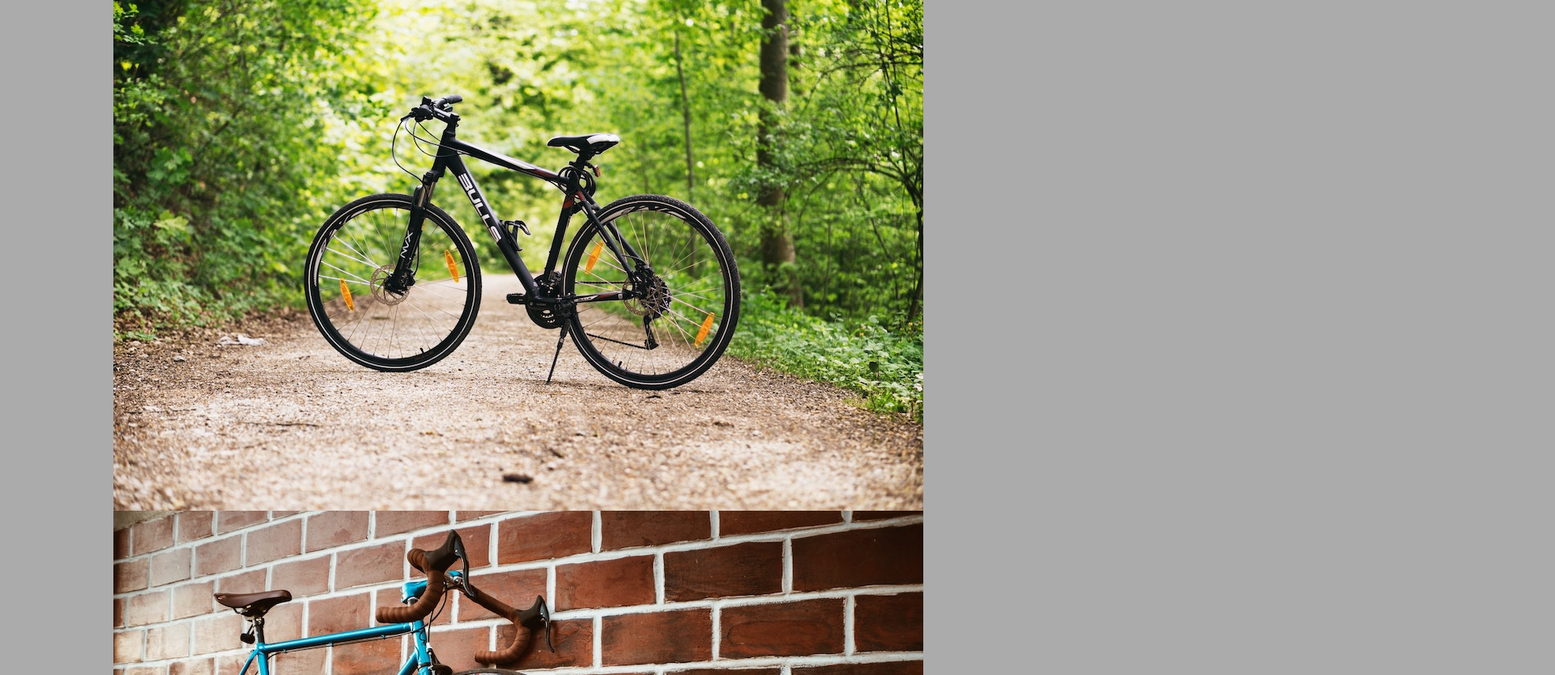
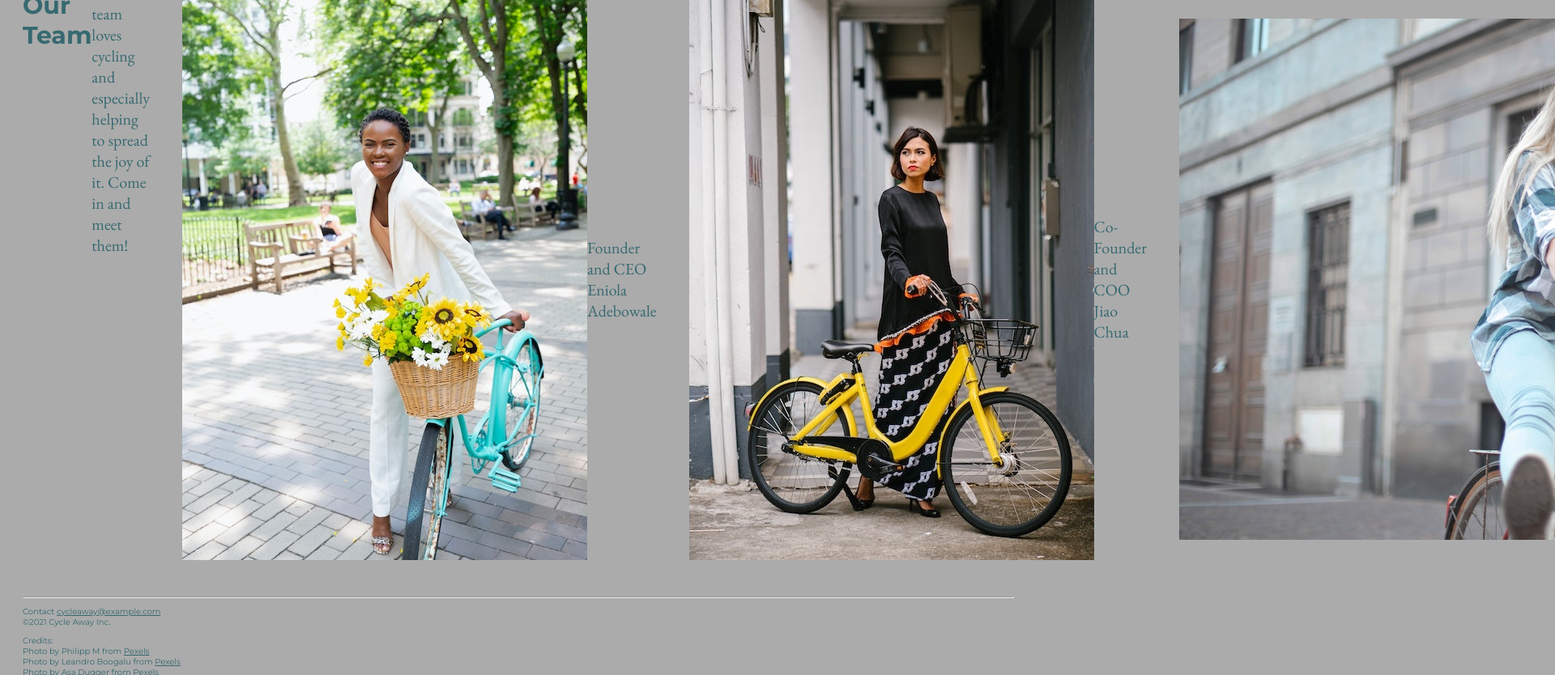
Before and after one commit to TechnoMom/cohomepage, a plain HTML site: page index.html in a window 1280 px wide. Shown: the part 1966-2800 px from the top of the page at 81% size, 1920 px wide, since content can reach past the window. Drawn offline with nearby package versions, Linux system fonts and the light colour scheme.

Commit message:
Update index and stylesheet

```diff
--- a/index.html
+++ b/index.html
@@ -20,62 +20,66 @@
   <div id="about">
   <h3>About Us</h3>
 <p>
-  We've been in cycling for over twenty years! Whether you're looking for a traditional bicyle or an electric bike, we've got it or we'll get it. Come see us today!
+  We've been in cycling for over twenty years. Whether you're looking for a traditional bicyle or an electric bike, a child's first bike or your ride for a triathalon, we've got it or we'll get it. Come see us today!
 </p>
 <div class="training">
   <img src='./images/pexels-lgh-1005803.jpg' alt='Man in a peach shirt helping a young girl on a yellow bike learn to ride'>
 </div>
 </div>
-<div id="bikes"></div>
+<div id="bikesection"></div>
 <h3>Bikes</h3>
 <p>We have many brands and types of bicycles. Come in and we'll help you choose the best bike for you!</p>
 <div class="bikes">
-  <div class="bikerow">
-  <div id='bike1'>
+  <div class='bike'>
 <img src="./images/pexels-pixabay-276517.jpg" alt="Black bike against a white wall and a wooden floor">
 </div>
-<div id='bike2'>
+<div class='bike'>
   <img src="./images/pexels-philipp-m-100582.jpeg" alt="Black bike on a path through the forest">
   </div>
-<div id='bike3'>
+  <div class='bike'>
 <img src="./images/pexels-leandro-boogalu-1149601.jpg" alt="Blue bike against a brick wall">
-
 </div>
 </div>
 </div>
 
-</div>
-
-<div id="team">
+<div id="teamsection">
 <h3>Our Team</h3>
 <p>
 Our team loves cycling and especially helping to spread the joy of it. Come in and meet them!
 </p>
 <div  class="team">
-<div class="teamrow">
-  <div id='team1'>
+  <div class='teammember'>
 <img src='./images/pexels-asa-dugger-1638749.jpg' alt='Smiling, dark-skinned woman wearing an off-white suit and holding a turquoise bike with a basket of sunflowers'>
 <figcaption>Founder and CEO Eniola Adebowale</figcaption>
 </div>
 
-<div id='team2'>
+<div class='teammember'>
   <img src='./images/pexels-mentatdgt-1112627.jpg' alt='Chinese woman looking to her right, wearing a black tunic and black and white graphic print skirt standing behind a yellow e-bike'>
   <figcaption>Co-Founder and COO Jiao Chua</figcaption>
 </div>
-</div>
-<br>
-<div class="teamrow">
-<div id='team3'>
+
+<div class='teammember'>
   <img src='./images/pexels-andrea-piacquadio-3752928.jpg' alt='Light-skinned woman with blonde hair wearing a plaid shirt and jeans, riding a red bicycle with her feet held out to the sides and her mouth wide open'>
   <figcaption>CTO Gemma Vidóssi</figcaption>
 </div>
 </div>
-
-</div>
 </div>
 </main>
 <footer>
-
+  <hr>
+<p>
+  Contact <a href="mailto:cycleaway@example.com">cycleaway@example.com</a><br>
+  &copy;2021 Cycle Away Inc.<br>
+</p>
+<p>
+  Credits:<br>
+  Photo by Philipp M from <a href="https://www.pexels.com/">Pexels</a><br>
+  Photo by Leandro Boogalu from <a href="https://www.pexels.com/">Pexels</a><br>
+  Photo by Asa Dugger from <a href="https://www.pexels.com/">Pexels</a><br>
+  Photo by mentatdgt from <a href="https://www.pexels.com/">Pexels</a><br>
+  Photo by Andrea Piacquadio from <a href="https://www.pexels.com/">Pexels</a><br>
+  Photo by Lgh_9 from <a href="https://www.pexels.com/">Pexels</a>
+</p>
 </footer>
   </body>
 </html>
--- a/styles.css
+++ b/styles.css
@@ -8,14 +8,17 @@ html {
 }
 
 .nav {
-    display: flex;
+    display: inline-flex;
     justify-content: space-around;
-    margin 0 10%;
+    margin: 0 10%;
+    width: 100%;
 }
 
 .nav p {
    display: inline-block;
    padding: 10px 10px;
+   font-family: 'Montserrat', sans-serif;
+   font-size: 1.5rem;
 }
 
 a {
@@ -44,56 +47,68 @@ h3 {
 .training {
     display: flex;
     justify-content: space-around;
-    margin-left: auto;
-    margin-right: auto;
+    margin: auto;
     flex-direction: row;
+    float: right;
+}
+
+.training .img {
     height: auto;
     width: auto;
-    overflow: hidden;
-    max-width: 1000px;
+    margin: 20px;
+    padding: 20px;
 }
 
-.teamrow {
-    display: inline-flex;
-    flex-direction: row;
-    justify-content: space-between;
+#bikesection {
+    display: flex;
 }
 
 .bikes {
-    display: flex;
+    display: inline-flex;
+    margin: auto;
+    padding: 20px;
+    flex-direction: row;
+    flex-wrap: nowrap;
     justify-content: space-around;
-    margin-left: auto;
-    margin-right: auto;
-    flex-direction: row;
+    align-items: center;
     height: auto;
     width: auto;
-    overflow: hidden;
-    flex-wrap: nowrap;
-    flex-shrink: 2;
-    max-width: 1000px;
 }
 
-.teamrow {
-    display: inline-flex;
-    flex-direction: row;
-    justify-content: space-between;
+.bike {
+    display: flex;
+    height: auto;
+    width: auto;
+    padding: 20px;
+}
+
+#teamsection {
+    display: flex;
 }
 
 .team {
-    display: flex;
+    display: inline-flex;
+    margin: auto;
+    flex-direction: row;
+    padding: 20px;
     justify-content: space-around;
-    align-items: center;
-    margin-left: auto;
-    margin-right: auto;
-    flex-direction: row;
+    align-items:center;
+}
+
+.teammember {
+    display: inline-flex;
     height: auto;
     width: auto;
-    overflow: hidden;
-    flex-shrink: 2;
+    padding: 20px;
+    justify-content: space-around;
+    align-items:center;
 }
 
-.teamrow {
-    display: inline-flex;
-    flex-direction: row;
-    justify-content: space-between;
+hr {
+    color: #366970;
 }
+
+footer {
+    font-family: 'Montserrat', sans-serif;
+    font-size: 0.5rem;
+}
```
